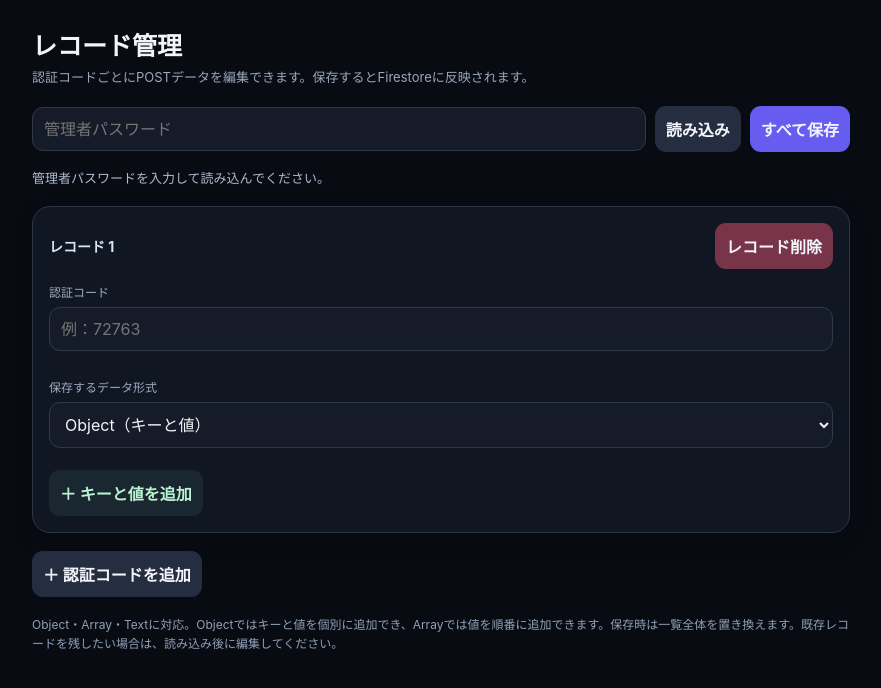
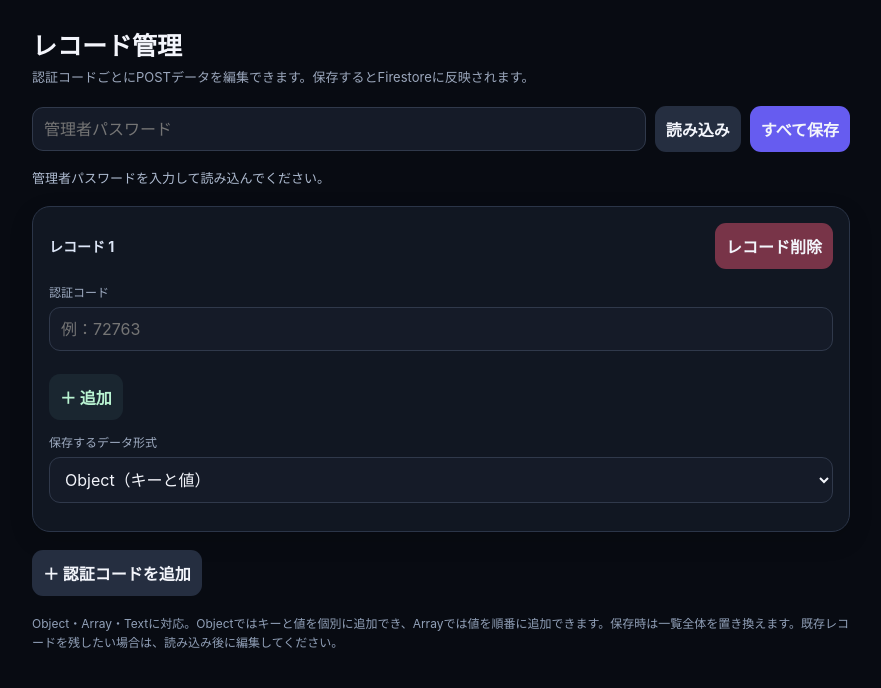
Before and after one commit to iPhoneShortcutsDockerfile/iPhone-Shortcuts, a plain HTML site: page static/index.html in a window 1280 px wide. Both pictures are taken after a click on the button "＋ 認証コードを追加". Shown: the whole page, without its empty margins (199-1080 px from the left). Drawn offline with Linux system fonts and the light colour scheme.

Commit message:
Add files via upload

```diff
--- a/static/index.html
+++ b/static/index.html
@@ -84,6 +84,15 @@ function render(){
   const top=el('div','recordtop');top.append(el('div','recordtitle','レコード '+(index+1)));
   const del=el('button','danger','レコード削除');del.addEventListener('click',()=>{records.splice(index,1);render()});top.append(del);card.append(top);
   const nl=el('label','label','認証コード');const number=el('input','number');number.placeholder='例：72763';number.value=r.number;number.addEventListener('input',()=>r.number=number.value);card.append(nl,number);
+  const quickAdd=el('button','ghost','＋ 追加');
+  quickAdd.style.marginTop='9px';
+  quickAdd.addEventListener('click',()=>{
+   if(r.mode==='text'){r.mode='object';r.text='';r.rows=[];}
+   if(r.mode==='object')r.rows.push({key:'',value:'',type:'text'});
+   else r.rows.push({value:'',type:'text'});
+   render();
+  });
+  card.append(quickAdd);
   const tl=el('label','label','保存するデータ形式');tl.style.marginTop='13px';
   const typebar=el('div','typebar');
   const mode=optionSelect(r.mode,[['object','Object（キーと値）'],['array','Array（値のリスト）'],['text','Text（文章）']],v=>{r.mode=v;r.rows=[];r.text='';render()});
@@ -114,9 +123,6 @@ function render(){
     fields.append(field);
    });
    card.append(fields);
-   const add=el('div','addrow');
-   const addbtn=el('button','ghost',r.mode==='object'?'＋ キーと値を追加':'＋ 値を追加');
-   addbtn.addEventListener('click',()=>{r.rows.push(r.mode==='object'?{key:'',value:'',type:'text'}:{value:'',type:'text'});render()});add.append(addbtn);card.append(add);
   }
   list.append(card);
  });
```
